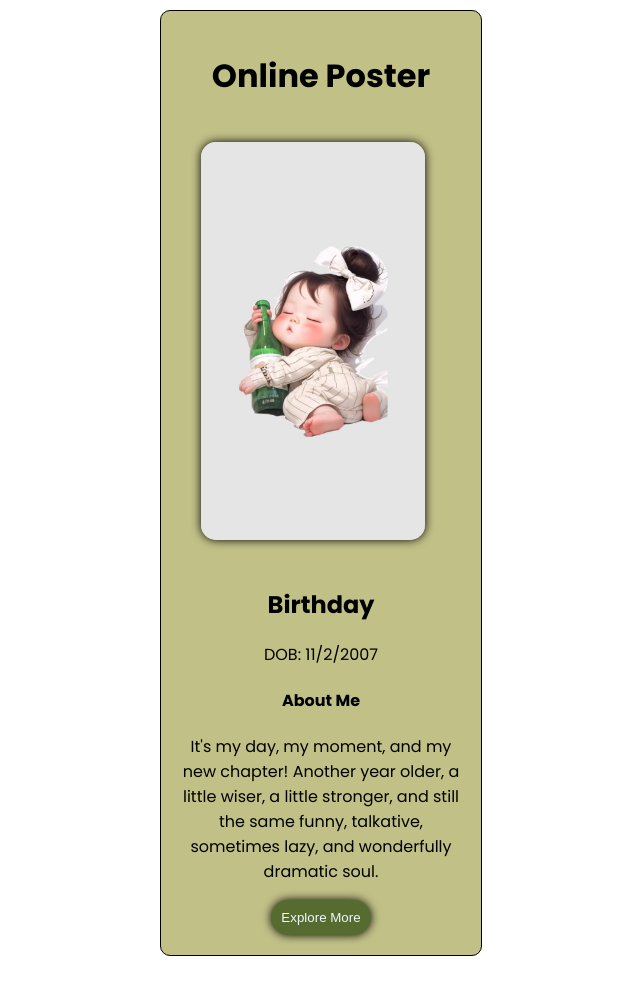
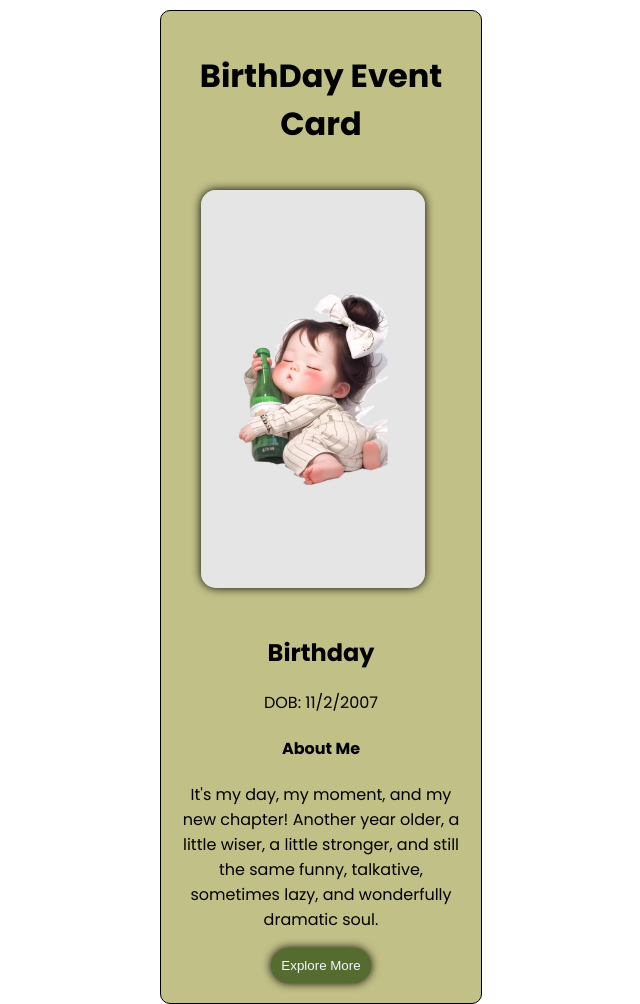
Before and after one commit to neermala997-maker/Birthday-Event, a plain HTML site: page index.html in a window 1280 px wide. Shown: the whole page, without its empty margins (319-959 px from the left). Before the commit the page ends 966 px from the top, so only its background shows below. Drawn offline with Linux system fonts and the light colour scheme.

Commit message:
birthday commit

```diff
--- a/index.html
+++ b/index.html
@@ -8,7 +8,7 @@
 </head>
 <body>
 <div class="conatainer">
-<h1>Online Poster</h1>
+<h1>BirthDay Event Card</h1>
 
 <div class="box">
     <img src="./img/download (16) - Copy.jfif" alt="">
```
